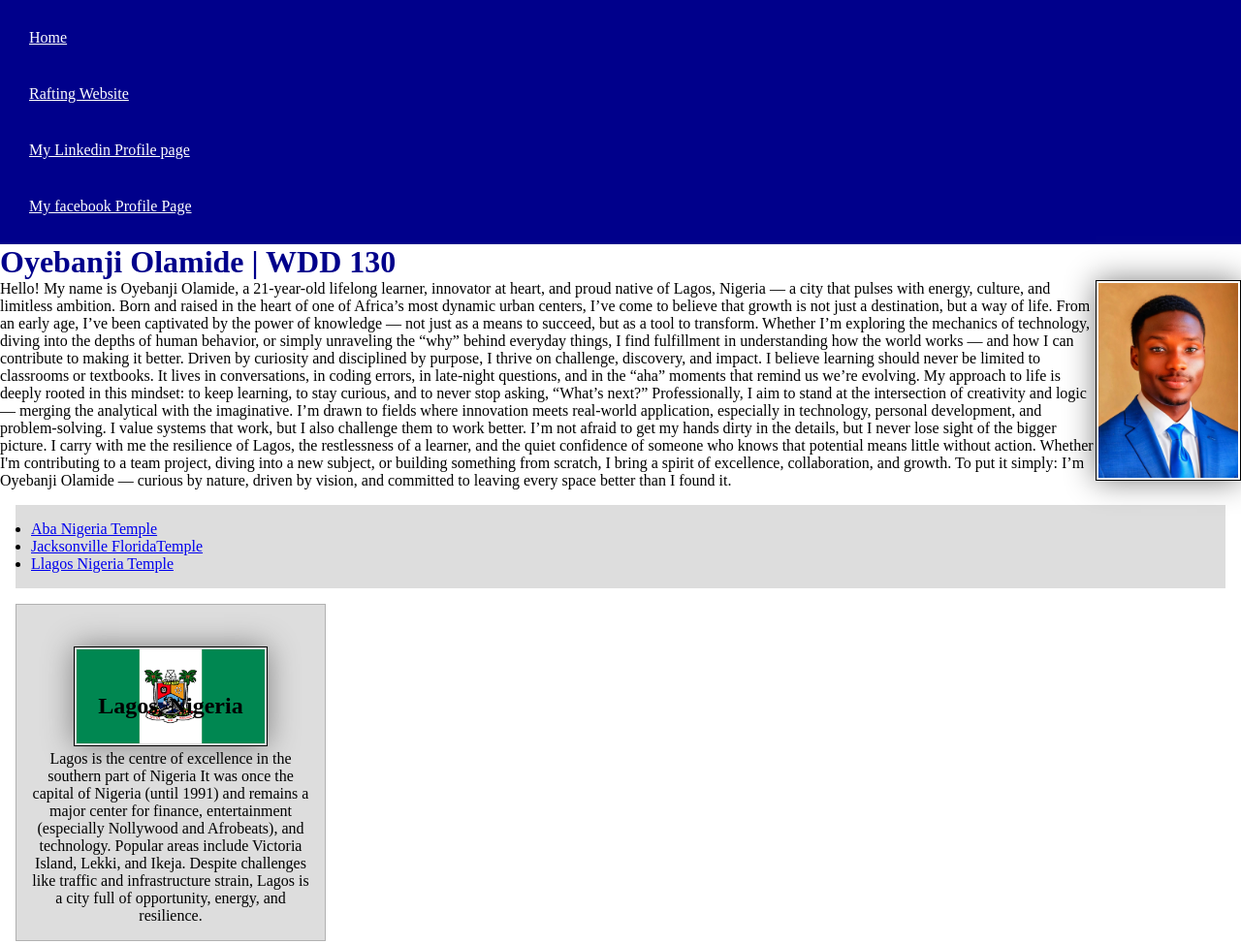
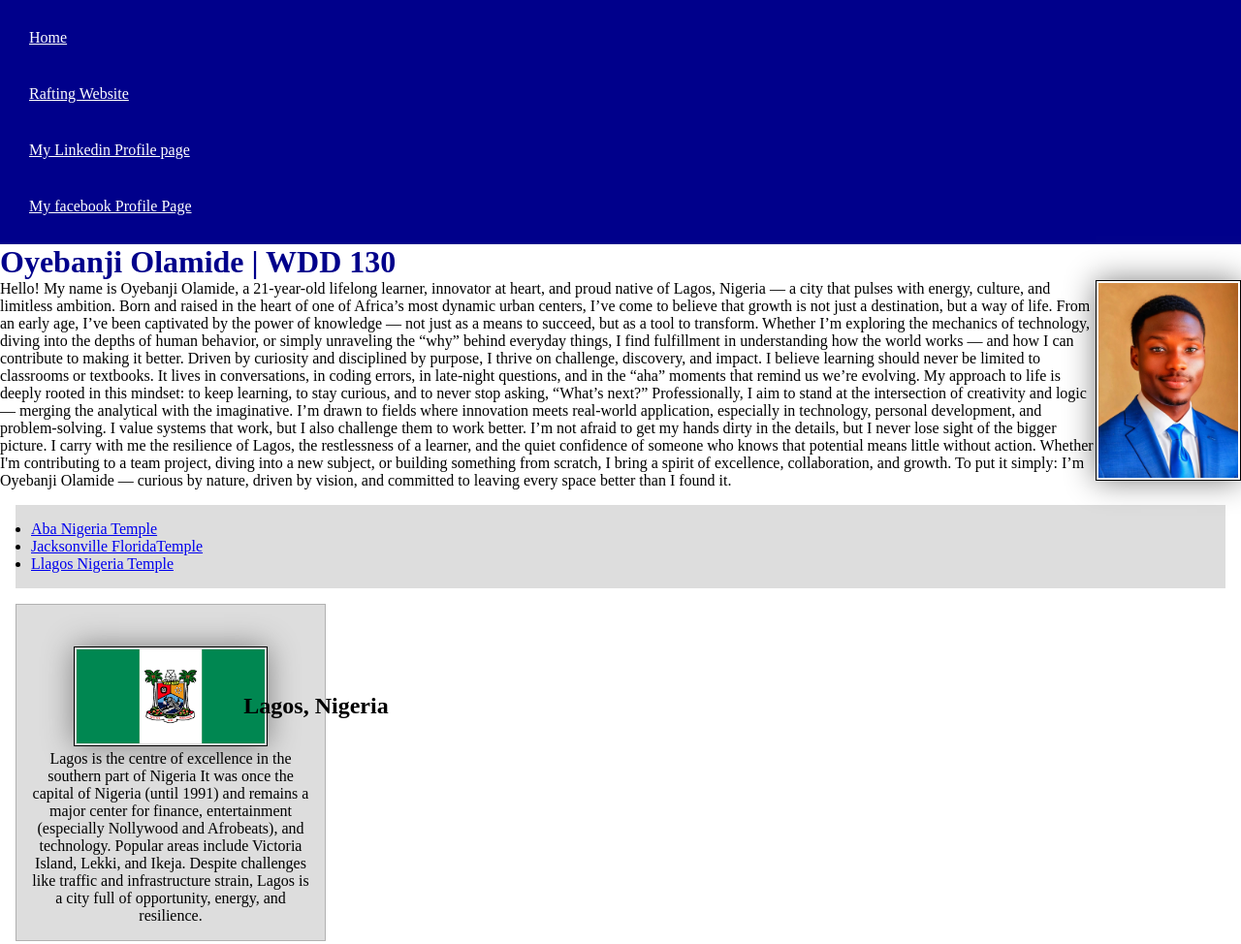
Before and after one commit to oyebanji01-cmd/wdd130, a plain HTML site: page index.html in a window 1280 px wide. Shown: the top 974 px of the page at 97% size. Drawn offline with Linux system fonts and the light colour scheme.

Commit message:
debuging

```diff
--- a/styles/styles.css
+++ b/styles/styles.css
@@ -55,7 +55,7 @@ main img {
 aside h2 {
     position: relative;
     top: 75px;
-    left: 150
+    left: 150px;
 }
 
 footer {
```
